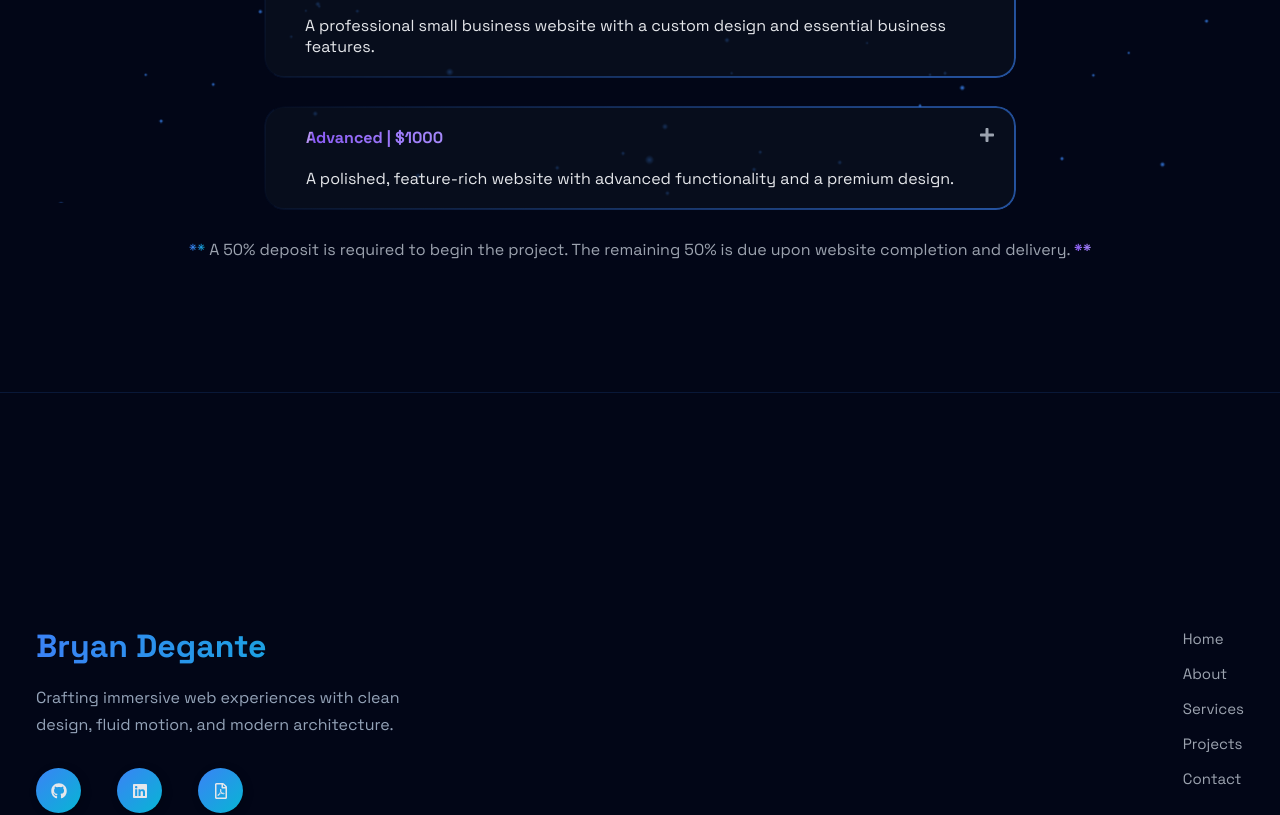
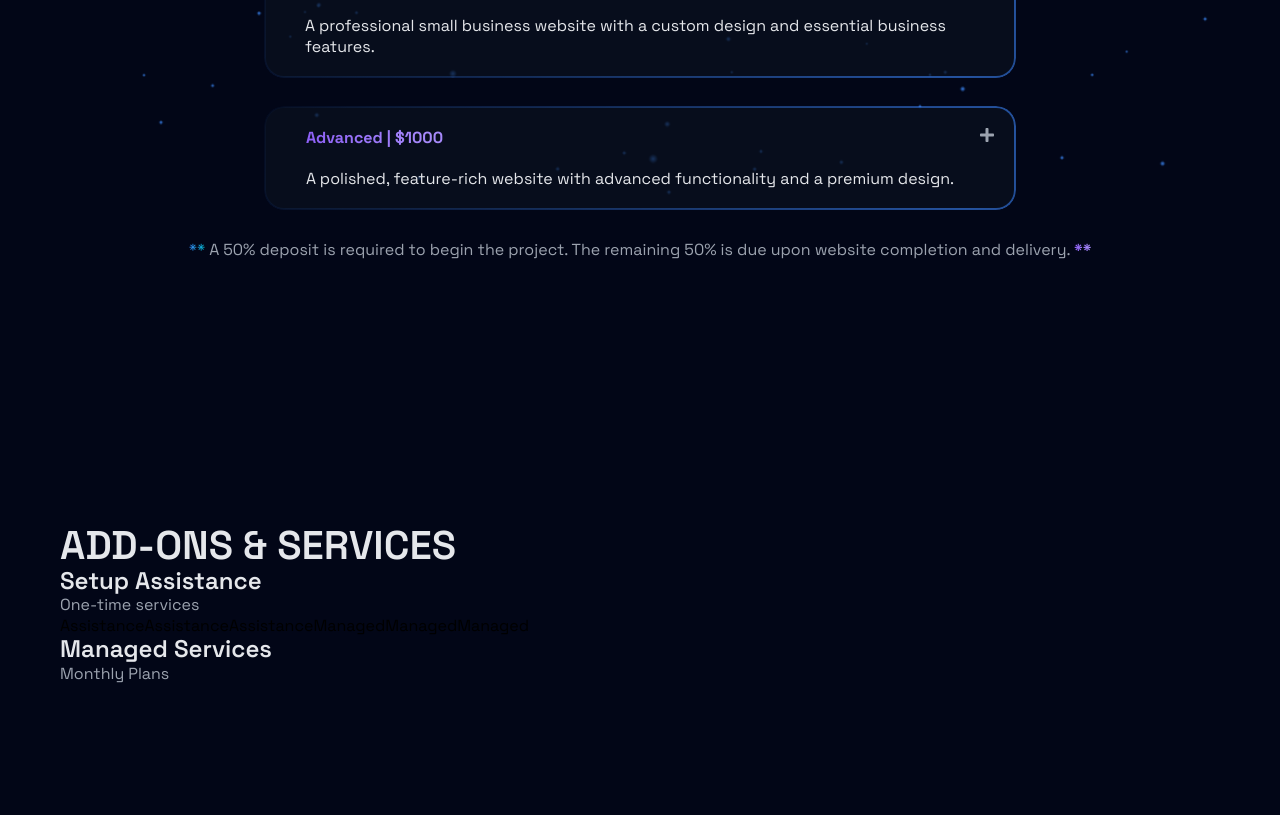
Before and after one commit to BryanDegante/E-portfolio, a React (Vite) app: page /services in a window 1280 px wide. Shown: the part 1397-2212 px from the top of the page. Built offline with nearby package versions, Linux system fonts and the light colour scheme.

Commit message:
started add on section

```diff
--- /dev/null
+++ b/src/components/Services/AddOns.jsx
@@ -0,0 +1,35 @@
+import React from 'react'
+import { AddOnData } from '../../data/AddOnData';
+import AddOnCard from '../UI/AddOnCard';
+
+const AddOns = () => {
+  return (
+		<section id="AddOns">
+			<div className="container">
+				<div className="addOn__wrapper">
+					<h2 className="text__color--normal">ADD-ONS & SERVICES</h2>
+					<div className="assistance__wrapper">
+						<h3 className="text__color--normal">
+							Setup Assistance
+						</h3>
+						<p className="text__color--muted">One-time services</p>
+                      <div className="addOn__cards">
+                          {AddOnData.map((card, index) => (
+                              card.type
+                          ))}
+                        </div>
+					</div>
+					<div className="managed__wrapper">
+						<h3 className="text__color--normal">
+							Managed Services
+						</h3>
+						<p className="text__color--muted">Monthly Plans</p>
+						<div className="addOn__cards"></div>
+					</div>
+				</div>
+			</div>
+		</section>
+  );
+}
+
+export default AddOns
--- /dev/null
+++ b/src/components/UI/AddOnCard.jsx
@@ -0,0 +1,9 @@
+import React from 'react'
+
+const AddOnCard = () => {
+  return (
+    <div>AddOnCard</div>
+  )
+}
+
+export default AddOnCard
--- /dev/null
+++ b/src/data/AddOnData.js
@@ -0,0 +1,41 @@
+export const AddOnData = [
+	{
+		type: 'Assistance',
+		title: 'Domain Assistance',
+		price: '25',
+		description: 'Help finding and puchasing a domain for your website.',
+	},
+	{
+		type: 'Assistance',
+		title: 'Hosting Assistance',
+		price: '25',
+		description:
+			'Help finding and choosing a hosting provider for your website.',
+	},
+	{
+		type: 'Assistance',
+		title: 'Domain + Hosting',
+		price: '40',
+		description: 'Help finding and puchasing both a domain and hosting.',
+	},
+	{
+		type: 'Managed',
+		title: 'Hosting',
+		price: '25',
+		description:
+			"Managed website hosting and deployment. I'll help set up your hosting and connect your website so you don't have to handle the technical setup yourself.",
+	},
+	{
+		type: 'Managed',
+		title: 'Maintenance',
+		price: '25',
+		description:
+			'Minor ongoing website updates such as changing images, updating text or numbers, adding events, changing business information, and other small content changes.',
+	},
+	{
+		type: 'Managed',
+		title: 'Hosting + Maintenance',
+		price: '40',
+		description: 'Managed hosting plus ongoing minor website updates.',
+	},
+];
--- a/src/pages/Services.jsx
+++ b/src/pages/Services.jsx
@@ -1,3 +1,4 @@
+import AddOns from "../components/Services/AddOns";
 import ServiceLanding from "../components/Services/ServiceLanding";
 import Tiers from "../components/Services/Tiers";
 
@@ -5,7 +6,8 @@ const Services = () => {
 	return (
 		<main>
 			<ServiceLanding />
-			<Tiers/>
+			<Tiers />
+			<AddOns />
 		</main>
 	);
 };
```
